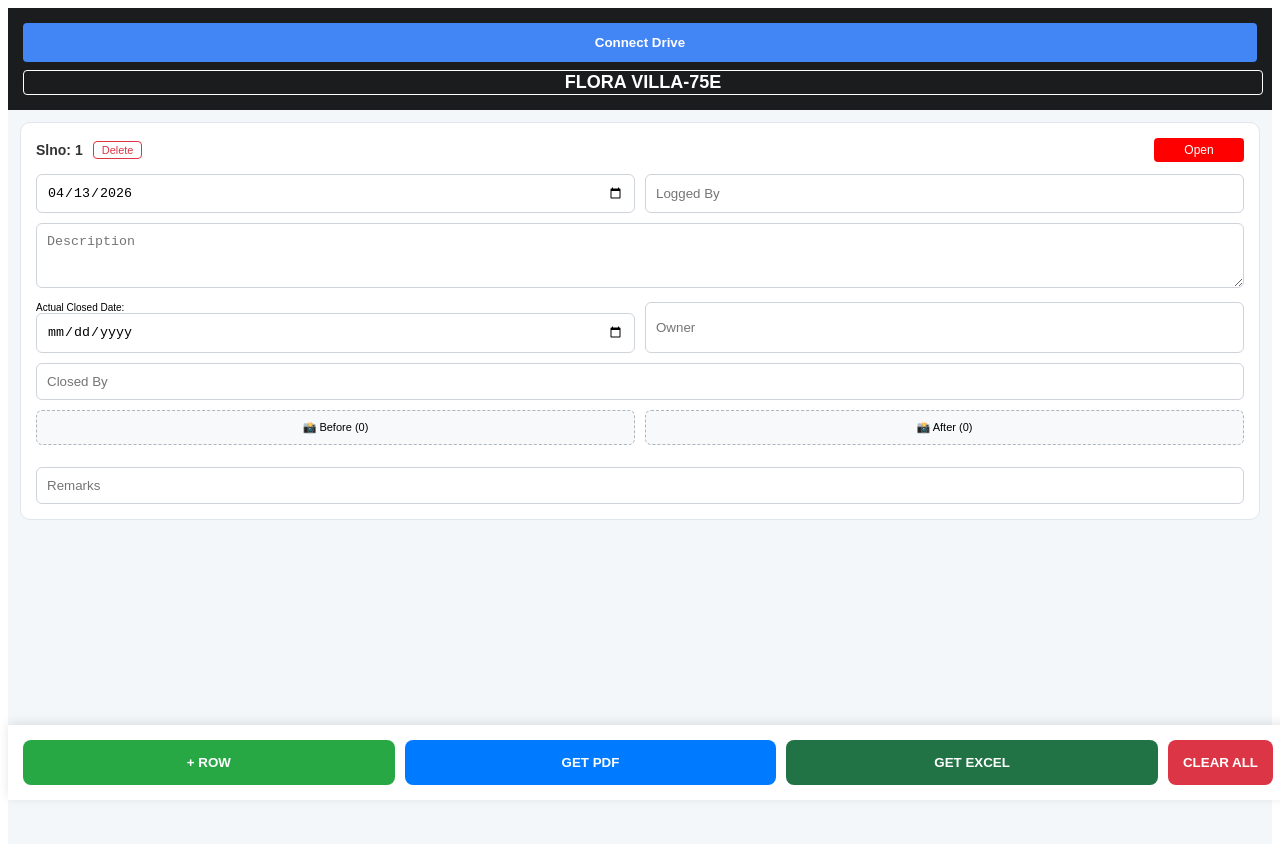
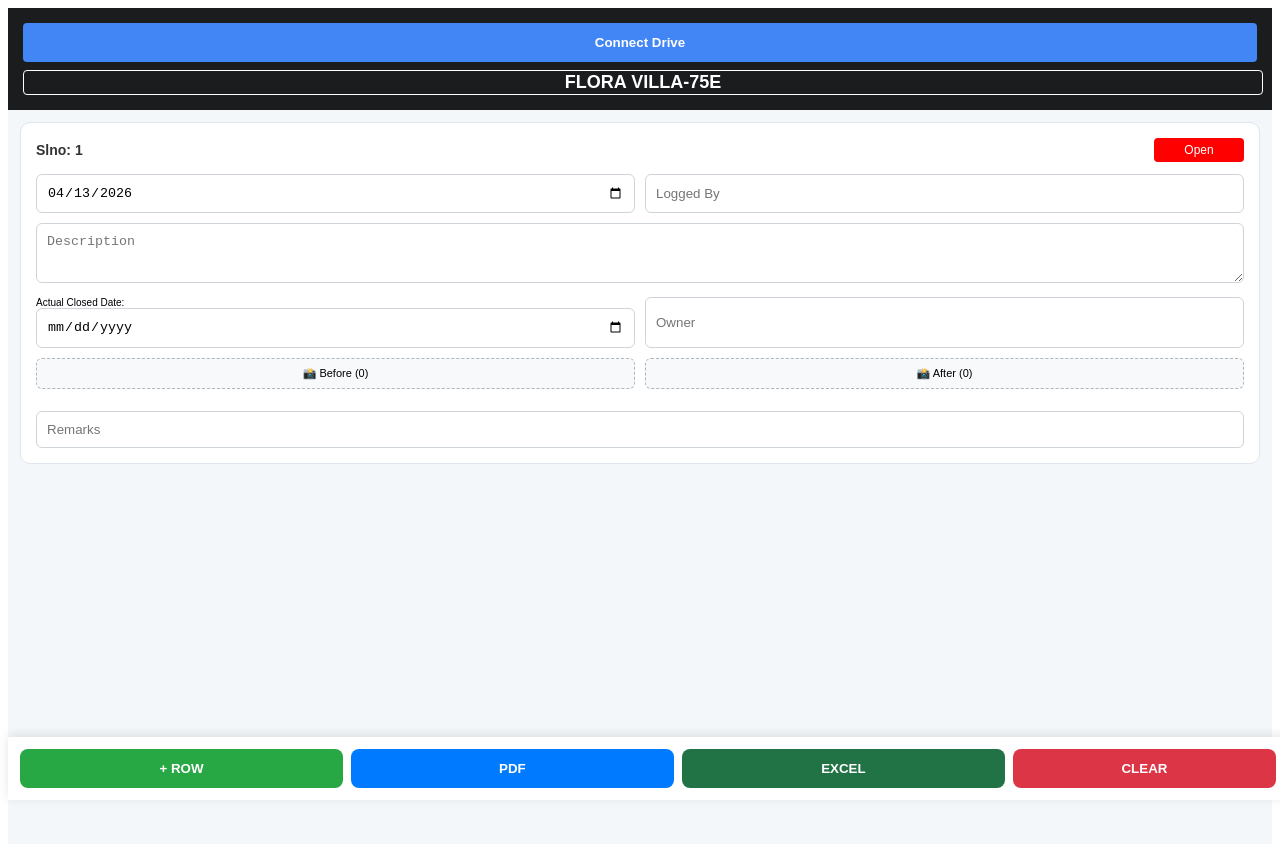
Before and after one commit to Movieeesss/Site-App, a React (Vite) app: page / in a window 1280 px wide. Shown: the top 844 px of the page. Built offline with nearby package versions, Linux system fonts and the light colour scheme.

Commit message:
Update SiteApp.tsx

```diff
--- a/src/SiteApp.tsx
+++ b/src/SiteApp.tsx
@@ -1,6 +1,7 @@
 import React, { useState, useEffect } from 'react';
 import { jsPDF } from 'jspdf';
 import autoTable from 'jspdf-autotable';
+import ExcelJS from 'exceljs'; // External library for images in excel
 
 const CLIENT_ID = "683400126186-f3a9u3fbe6l50bv1vidci7oinq7socn6.apps.googleusercontent.com";
 const SCOPES = "https://www.googleapis.com/auth/drive.file https://www.googleapis.com/auth/spreadsheets";
@@ -20,25 +21,13 @@ export default function FinalTenColumnRegister() {
   });
 
   useEffect(() => {
-    // Load Google GSI script
-    const gsiScript = document.createElement('script');
-    gsiScript.src = "https://accounts.google.com/gsi/client";
-    gsiScript.async = true; gsiScript.defer = true;
-    document.body.appendChild(gsiScript);
-
-    // ✅ NEW: Load SheetJS (xlsx) for Excel export
-    const xlsxScript = document.createElement('script');
-    xlsxScript.src = "https://cdnjs.cloudflare.com/ajax/libs/xlsx/0.18.5/xlsx.full.min.js";
-    xlsxScript.async = true;
-    document.body.appendChild(xlsxScript);
-
+    const script = document.createElement('script');
+    script.src = "https://accounts.google.com/gsi/client";
+    script.async = true; script.defer = true;
+    document.body.appendChild(script);
     localStorage.setItem('site_v20_final', JSON.stringify(rows));
     if (accessToken) sessionStorage.setItem('drive_token', accessToken);
-
-    return () => {
-      if (document.body.contains(gsiScript)) document.body.removeChild(gsiScript);
-      if (document.body.contains(xlsxScript)) document.body.removeChild(xlsxScript);
-    };
+    return () => { if(document.body.contains(script)) document.body.removeChild(script); };
   }, [rows, accessToken]);
 
   const handleLogin = () => {
@@ -55,12 +44,7 @@ export default function FinalTenColumnRegister() {
     client.requestAccessToken();
   };
 
-  const handleDisconnect = () => {
-    setAccessToken(null);
-    sessionStorage.removeItem('drive_token');
-    alert("Disconnected!");
-  };
-
+  const handleDisconnect = () => { setAccessToken(null); sessionStorage.removeItem('drive_token'); alert("Disconnected!"); };
   const formatDate = (d) => d ? d.split("-").reverse().join("-") : "";
 
   const uploadPhoto = async (id, type, files) => {
@@ -75,11 +59,11 @@ export default function FinalTenColumnRegister() {
         img.onload = async () => {
           const canvas = document.createElement('canvas');
           const ctx = canvas.getContext('2d');
-          const maxWidth = 400;
+          const maxWidth = 300; // Compressed for Excel stability
           const scale = maxWidth / img.width;
           canvas.width = maxWidth; canvas.height = img.height * scale;
           ctx.drawImage(img, 0, 0, canvas.width, canvas.height);
-          const compressed = canvas.toDataURL('image/jpeg', 0.7);
+          const compressed = canvas.toDataURL('image/jpeg', 0.6);
 
           const metadata = { name: `${project}_${type}_${Date.now()}.jpg`, mimeType: 'image/jpeg' };
           const form = new FormData();
@@ -103,116 +87,113 @@ export default function FinalTenColumnRegister() {
     setRows(prev => prev.map(r => r.id === rowId ? { ...r, [type]: r[type].filter((_, i) => i !== idx) } : r));
   };
 
-  // ✅ NEW: Excel Export Function
-  const generateExcel = () => {
-    if (!window.XLSX) return alert("Excel library load aagala. Oru nimisham wait pannunga!");
-    if (rows.length === 0) return alert("Data illai!");
+  // ✅ NEW: ADVANCED EXCEL EXPORT WITH IMAGES
+  const generateExcel = async () => {
+    if (rows.length === 0) return alert("No data!");
+    const workbook = new ExcelJS.Workbook();
+    const worksheet = workbook.addWorksheet('Action Register');
 
-    const headers = [
-      'Slno', 'Date Logged', 'Description', 'Logged By',
-      'Current Status', 'Actual Closed Date',
-      'Before Photos (Count)', 'After Photos (Count)',
-      'Owner', 'Closed By', 'Remarks'
+    // Setup Columns
+    worksheet.columns = [
+      { header: 'Slno', key: 'slno', width: 8 },
+      { header: 'Date Logged', key: 'date', width: 15 },
+      { header: 'Description', key: 'desc', width: 40 },
+      { header: 'Logged By', key: 'loggedBy', width: 15 },
+      { header: 'Status', key: 'status', width: 12 },
+      { header: 'Actual Closed Date', key: 'closedDate', width: 18 },
+      { header: 'Photo (Before)', key: 'photoB', width: 25 },
+      { header: 'Photo (After)', key: 'photoA', width: 25 },
+      { header: 'Owner', key: 'owner', width: 15 },
+      { header: 'Closed By', key: 'closedBy', width: 15 },
+      { header: 'Remarks', key: 'remarks', width: 30 },
     ];
 
-    const data = rows.map((r, index) => [
-      index + 1,
-      formatDate(r.date),
-      r.desc,
-      r.loggedBy,
-      r.status.toUpperCase(),
-      formatDate(r.closedDate),
-      r.before.length,
-      r.after.length,
-      r.owner,
-      r.closedBy,
-      r.remarks.toUpperCase()
-    ]);
+    // Style Header
+    worksheet.getRow(1).font = { bold: true, color: { argb: 'FFFFFF' } };
+    worksheet.getRow(1).fill = { type: 'pattern', pattern: 'solid', fgColor: { argb: '282C34' } };
 
-    const wsData = [headers, ...data];
-    const ws = window.XLSX.utils.aoa_to_sheet(wsData);
+    for (const [idx, r] of rows.entries()) {
+      const rowIndex = idx + 2;
+      const row = worksheet.addRow({
+        slno: idx + 1,
+        date: formatDate(r.date),
+        desc: r.desc,
+        loggedBy: r.loggedBy,
+        status: r.status.toUpperCase(),
+        closedDate: formatDate(r.closedDate),
+        owner: r.owner,
+        closedBy: r.closedBy,
+        remarks: r.remarks.toUpperCase(),
+      });
 
-    // Column widths
-    ws['!cols'] = [
-      { wch: 6 },   // Slno
-      { wch: 14 },  // Date Logged
-      { wch: 35 },  // Description
-      { wch: 15 },  // Logged By
-      { wch: 14 },  // Status
-      { wch: 18 },  // Closed Date
-      { wch: 18 },  // Before count
-      { wch: 17 },  // After count
-      { wch: 15 },  // Owner
-      { wch: 14 },  // Closed By
-      { wch: 25 },  // Remarks
-    ];
+      // Set Row Height for images
+      worksheet.getRow(rowIndex).height = 80;
+      worksheet.getRow(rowIndex).alignment = { vertical: 'middle', horizontal: 'center', wrapText: true };
 
-    const wb = window.XLSX.utils.book_new();
-    window.XLSX.utils.book_append_sheet(wb, ws, 'Action Register');
-    window.XLSX.writeFile(wb, `${project}_ActionRegister.xlsx`);
+      // Status Background Color
+      const statusCell = worksheet.getCell(`E${rowIndex}`);
+      statusCell.fill = {
+        type: 'pattern', pattern: 'solid',
+        fgColor: { argb: r.status.toUpperCase() === 'OPEN' ? 'FFFF0000' : 'FF92D050' }
+      };
+
+      // Add "Before" Image (First one only to keep excel stable)
+      if (r.before.length > 0) {
+        const imgId = workbook.addImage({ base64: r.before[0].preview, extension: 'jpeg' });
+        worksheet.addImage(imgId, { tl: { col: 6, row: idx + 1 }, ext: { width: 100, height: 100 } });
+      }
+
+      // Add "After" Image
+      if (r.after.length > 0) {
+        const imgId = workbook.addImage({ base64: r.after[0].preview, extension: 'jpeg' });
+        worksheet.addImage(imgId, { tl: { col: 7, row: idx + 1 }, ext: { width: 100, height: 100 } });
+      }
+    }
+
+    const buffer = await workbook.xlsx.writeBuffer();
+    const blob = new Blob([buffer], { type: 'application/vnd.openxmlformats-officedocument.spreadsheetml.sheet' });
+    const url = window.URL.createObjectURL(blob);
+    const anchor = document.createElement('a');
+    anchor.href = url;
+    anchor.download = `${project}_Detailed.xlsx`;
+    anchor.click();
+    window.URL.revokeObjectURL(url);
   };
 
   const generatePDF = async () => {
     if (rows.length === 0) return;
     const batchSize = 5;
     const totalBatches = Math.ceil(rows.length / batchSize);
-    alert(`Total ${totalBatches} PDF files download aagum. Oru nimisham wait pannunga!`);
+    alert(`Total ${totalBatches} PDF download aagum...`);
 
     for (let i = 0; i < totalBatches; i++) {
       const start = i * batchSize;
       const batchRows = rows.slice(start, start + batchSize);
       const doc = new jsPDF('l', 'mm', 'a4');
-
       autoTable(doc, {
         body: [[project.toUpperCase(), 'ACTION REGISTER - NEW']],
         theme: 'grid',
         styles: { fontSize: 10, fontStyle: 'bold', halign: 'left', fillColor: [211, 211, 211] }
       });
-
       const maxBefore = Math.max(...batchRows.map(r => r.before.length), 1);
       const maxAfter = Math.max(...batchRows.map(r => r.after.length), 1);
-
-      const head = [[
-        'Slno', 'Date Logged', 'Description', 'Logged by', 'Current Status', 'Actual Closed Date',
-        ...Array.from({ length: maxBefore }, (_, idx) => `P${idx+1}(B)`),
-        ...Array.from({ length: maxAfter }, (_, idx) => `P${idx+1}(A)`),
-        'Owner', 'Closed By', 'Remarks'
-      ]];
-
-      const body = batchRows.map((r, idx) => [
-        start + idx + 1, formatDate(r.date), r.desc, r.loggedBy, r.status.toUpperCase(), formatDate(r.closedDate),
-        ...Array(maxBefore + maxAfter).fill(''),
-        r.owner, r.closedBy, r.remarks.toUpperCase()
-      ]);
-
+      const head = [['Slno', 'Date Logged', 'Description', 'Logged by', 'Current Status', 'Actual Closed Date', ...Array.from({ length: maxBefore }, (_, idx) => `P${idx+1}(B)`), ...Array.from({ length: maxAfter }, (_, idx) => `P${idx+1}(A)`), 'Owner', 'Closed By', 'Remarks']];
+      const body = batchRows.map((r, idx) => [start + idx + 1, formatDate(r.date), r.desc, r.loggedBy, r.status.toUpperCase(), formatDate(r.closedDate), ...Array(maxBefore + maxAfter).fill(''), r.owner, r.closedBy, r.remarks.toUpperCase()]);
       autoTable(doc, {
         startY: doc.lastAutoTable.finalY, head: head, body: body, theme: 'grid',
         styles: { fontSize: 4.5, halign: 'center', valign: 'middle', minCellHeight: 18 },
-        headStyles: { fillColor: [40, 44, 52], textColor: [255, 255, 255] },
         didDrawCell: (data) => {
           if (data.section === 'head') return;
           const rowData = batchRows[data.row.index];
-          if (data.column.index === 4) {
-            data.cell.styles.fillColor = rowData.status.toUpperCase() === 'OPEN' ? [255, 0, 0] : [146, 208, 80];
-          }
-          const drawImg = (imgObj, cell) => {
-            if (imgObj && imgObj.preview) {
-              try { doc.addImage(imgObj.preview, 'JPEG', cell.x + 0.5, cell.y + 0.5, cell.width - 1, cell.height - 1, undefined, 'FAST'); }
-              catch (err) { console.error(err); }
-            }
-          };
+          if (data.column.index === 4) data.cell.styles.fillColor = rowData.status.toUpperCase() === 'OPEN' ? [255, 0, 0] : [146, 208, 80];
+          const drawImg = (imgObj, cell) => { if (imgObj?.preview) doc.addImage(imgObj.preview, 'JPEG', cell.x + 0.5, cell.y + 0.5, cell.width - 1, cell.height - 1); };
           const photoStart = 6;
-          if (data.column.index >= photoStart && data.column.index < photoStart + maxBefore) {
-            drawImg(rowData.before[data.column.index - photoStart], data.cell);
-          }
-          if (data.column.index >= photoStart + maxBefore && data.column.index < photoStart + maxBefore + maxAfter) {
-            drawImg(rowData.after[data.column.index - (photoStart + maxBefore)], data.cell);
-          }
+          if (data.column.index >= photoStart && data.column.index < photoStart + maxBefore) drawImg(rowData.before[data.column.index - photoStart], data.cell);
+          if (data.column.index >= photoStart + maxBefore && data.column.index < photoStart + maxBefore + maxAfter) drawImg(rowData.after[data.column.index - (photoStart + maxBefore)], data.cell);
         }
       });
-
       doc.save(`${project}_Part_${i+1}.pdf`);
-      await new Promise(resolve => setTimeout(resolve, 500));
+      await new Promise(r => setTimeout(r, 500));
     }
   };
 
@@ -233,44 +214,33 @@ export default function FinalTenColumnRegister() {
       <div style={ui.main}>
         {rows.map((row, index) => (
           <div key={row.id} style={ui.card}>
-            <div style={ui.topRow}>
-              <div style={{display:'flex', gap:'10px', alignItems:'center'}}>
-                <span style={ui.snoBadge}>Slno: {index + 1}</span>
-                <button onClick={() => deleteRow(row.id)} style={ui.rowDelBtn}>Delete</button>
-              </div>
-              <input style={{...ui.badge, backgroundColor: row.status.toUpperCase()==='OPEN'?'#ff0000':'#92d050'}} value={row.status} onChange={e => setRows(rows.map(r => r.id===row.id?{...r, status: e.target.value}:r))} />
-            </div>
+            <div style={ui.topRow}><span style={ui.snoBadge}>Slno: {index + 1}</span><input style={{...ui.badge, backgroundColor: row.status.toUpperCase()==='OPEN'?'#ff0000':'#92d050'}} value={row.status} onChange={e => setRows(rows.map(r => r.id===row.id?{...r, status: e.target.value}:r))} /></div>
             <div style={ui.inputGrid}>
               <input type="date" style={ui.field} value={row.date} onChange={e => setRows(rows.map(r => r.id===row.id?{...r, date: e.target.value}:r))} />
               <input placeholder="Logged By" style={ui.field} value={row.loggedBy} onChange={e => setRows(rows.map(r => r.id===row.id?{...r, loggedBy: e.target.value}:r))} />
             </div>
             <textarea placeholder="Description" style={ui.area} value={row.desc} onChange={e => setRows(rows.map(r => r.id===row.id?{...r, desc: e.target.value}:r))} />
             <div style={ui.inputGrid}>
-               <div style={{fontSize:'10px'}}>Actual Closed Date: <input type="date" style={ui.field} value={row.closedDate} onChange={e => setRows(rows.map(r => r.id===row.id?{...r, closedDate: e.target.value}:r))} /></div>
-               <input placeholder="Owner" style={ui.field} value={row.owner} onChange={e => setRows(rows.map(r => r.id===row.id?{...r, owner: e.target.value}:r))} />
+              <div style={{fontSize:'10px'}}>Actual Closed Date: <input type="date" style={ui.field} value={row.closedDate} onChange={e => setRows(rows.map(r => r.id===row.id?{...r, closedDate: e.target.value}:r))} /></div>
+              <input placeholder="Owner" style={ui.field} value={row.owner} onChange={e => setRows(rows.map(r => r.id===row.id?{...r, owner: e.target.value}:r))} />
             </div>
-            <input placeholder="Closed By" style={{...ui.field, marginBottom:'10px'}} value={row.closedBy} onChange={e => setRows(rows.map(r => r.id===row.id?{...r, closedBy: e.target.value}:r))} />
             <div style={ui.photoGrid}>
-              <div style={ui.uploadSection}>
-                <label style={ui.upBtn}>📸 Before ({row.before.length}) <input type="file" multiple hidden onChange={e => uploadPhoto(row.id, 'before', e.target.files)} /></label>
-                <div style={ui.thumbnailRow}>{row.before.map((img, idx) => (<div key={idx} style={ui.thumbWrap}><img src={img.preview} style={ui.thumbImg} /><button onClick={() => deletePhoto(row.id, 'before', idx)} style={ui.delBtn}>×</button></div>))}</div>
-              </div>
-              <div style={ui.uploadSection}>
-                <label style={ui.upBtn}>📸 After ({row.after.length}) <input type="file" multiple hidden onChange={e => uploadPhoto(row.id, 'after', e.target.files)} /></label>
-                <div style={ui.thumbnailRow}>{row.after.map((img, idx) => (<div key={idx} style={ui.thumbWrap}><img src={img.preview} style={ui.thumbImg} /><button onClick={() => deletePhoto(row.id, 'after', idx)} style={ui.delBtn}>×</button></div>))}</div>
-              </div>
+              <label style={ui.upBtn}>📸 Before ({row.before.length}) <input type="file" multiple hidden onChange={e => uploadPhoto(row.id, 'before', e.target.files)} /></label>
+              <label style={ui.upBtn}>📸 After ({row.after.length}) <input type="file" multiple hidden onChange={e => uploadPhoto(row.id, 'after', e.target.files)} /></label>
+            </div>
+            <div style={ui.thumbnailRow}>
+              {row.before.map((img, idx) => (<div key={idx} style={ui.thumbWrap}><img src={img.preview} style={ui.thumbImg} /><button onClick={() => deletePhoto(row.id, 'before', idx)} style={ui.delBtn}>×</button></div>))}
+              {row.after.map((img, idx) => (<div key={idx} style={ui.thumbWrap}><img src={img.preview} style={ui.thumbImg} /><button onClick={() => deletePhoto(row.id, 'after', idx)} style={ui.delBtn}>×</button></div>))}
             </div>
             <input placeholder="Remarks" style={ui.field} value={row.remarks} onChange={e => setRows(rows.map(r => r.id===row.id?{...r, remarks: e.target.value}:r))} />
           </div>
         ))}
       </div>
-
-      {/* ✅ Footer — GET EXCEL button added */}
       <div style={ui.footer}>
         <button onClick={addRow} style={ui.btnGreen}>+ ROW</button>
-        <button onClick={generatePDF} disabled={isUploading} style={ui.btnBlue}>GET PDF</button>
-        <button onClick={generateExcel} style={ui.btnExcel}>GET EXCEL</button>
-        <button onClick={clearAll} style={ui.btnRed}>CLEAR ALL</button>
+        <button onClick={generatePDF} style={ui.btnBlue}>PDF</button>
+        <button onClick={generateExcel} style={ui.btnExcel}>EXCEL</button>
+        <button onClick={clearAll} style={ui.btnRed}>CLEAR</button>
       </div>
     </div>
   );
@@ -286,21 +256,19 @@ const ui = {
   card: { background: '#fff', borderRadius: '10px', padding: '15px', marginBottom: '15px', border: '1px solid #e0e6ed' },
   topRow: { display: 'flex', justifyContent: 'space-between', marginBottom: '12px', alignItems: 'center' },
   snoBadge: { fontSize: '14px', fontWeight: 'bold', color: '#333' },
-  rowDelBtn: { background: '#fff', border: '1px solid #dc3545', color: '#dc3545', borderRadius: '4px', padding: '2px 8px', fontSize: '11px' },
   badge: { border: 'none', borderRadius: '4px', color: '#fff', padding: '5px', width: '80px', textAlign: 'center', fontSize: '12px' },
   inputGrid: { display: 'grid', gridTemplateColumns: '1fr 1fr', gap: '10px', marginBottom: '10px' },
   field: { width: '100%', padding: '10px', borderRadius: '6px', border: '1px solid #ced4da', boxSizing: 'border-box' },
-  area: { width: '100%', height: '65px', borderRadius: '6px', border: '1px solid #ced4da', padding: '10px', boxSizing: 'border-box', marginBottom: '10px' },
+  area: { width: '100%', height: '60px', borderRadius: '6px', border: '1px solid #ced4da', padding: '10px', boxSizing: 'border-box', marginBottom: '10px' },
   photoGrid: { display: 'grid', gridTemplateColumns: '1fr 1fr', gap: '10px', marginBottom: '12px' },
-  upBtn: { background: '#f8f9fa', padding: '10px', textAlign: 'center', borderRadius: '6px', border: '1px dashed #adb5bd', fontSize: '11px', cursor: 'pointer', display: 'block' },
-  uploadSection: { display: 'flex', flexDirection: 'column', gap: '5px' },
-  thumbnailRow: { display: 'flex', flexWrap: 'wrap', gap: '5px', marginTop: '5px' },
-  thumbWrap: { position: 'relative', width: '40px', height: '40px' },
+  upBtn: { background: '#f8f9fa', padding: '8px', textAlign: 'center', borderRadius: '6px', border: '1px dashed #adb5bd', fontSize: '11px', cursor: 'pointer' },
+  thumbnailRow: { display: 'flex', flexWrap: 'wrap', gap: '5px', marginBottom: '10px' },
+  thumbWrap: { position: 'relative', width: '45px', height: '45px' },
   thumbImg: { width: '100%', height: '100%', objectFit: 'cover', borderRadius: '4px' },
   delBtn: { position: 'absolute', top: '-5px', right: '-5px', background: '#ff3b30', color: 'white', border: 'none', borderRadius: '50%', width: '18px', height: '18px', fontSize: '12px' },
-  footer: { position: 'fixed', bottom: 0, width: '100%', background: '#fff', padding: '15px', display: 'flex', gap: '10px', boxShadow: '0 -2px 10px rgba(0,0,0,0.1)', boxSizing: 'border-box', zIndex: 10 },
-  btnGreen: { flex: 1, padding: '15px', background: '#28a745', color: '#fff', border: 'none', borderRadius: '8px', fontWeight: 'bold' },
-  btnBlue: { flex: 1, padding: '15px', background: '#007bff', color: '#fff', border: 'none', borderRadius: '8px', fontWeight: 'bold' },
-  btnExcel: { flex: 1, padding: '15px', background: '#217346', color: '#fff', border: 'none', borderRadius: '8px', fontWeight: 'bold' }, // ✅ NEW
-  btnRed: { padding: '15px', background: '#dc3545', color: '#fff', border: 'none', borderRadius: '8px', fontWeight: 'bold' }
+  footer: { position: 'fixed', bottom: 0, width: '100%', background: '#fff', padding: '12px', display: 'flex', gap: '8px', boxShadow: '0 -2px 10px rgba(0,0,0,0.1)', boxSizing: 'border-box' },
+  btnGreen: { flex: 1, padding: '12px', background: '#28a745', color: '#fff', border: 'none', borderRadius: '8px', fontWeight: 'bold' },
+  btnBlue: { flex: 1, padding: '12px', background: '#007bff', color: '#fff', border: 'none', borderRadius: '8px', fontWeight: 'bold' },
+  btnExcel: { flex: 1, padding: '12px', background: '#217346', color: '#fff', border: 'none', borderRadius: '8px', fontWeight: 'bold' },
+  btnRed: { flex: 0.8, padding: '12px', background: '#dc3545', color: '#fff', border: 'none', borderRadius: '8px', fontWeight: 'bold' }
 };
```
